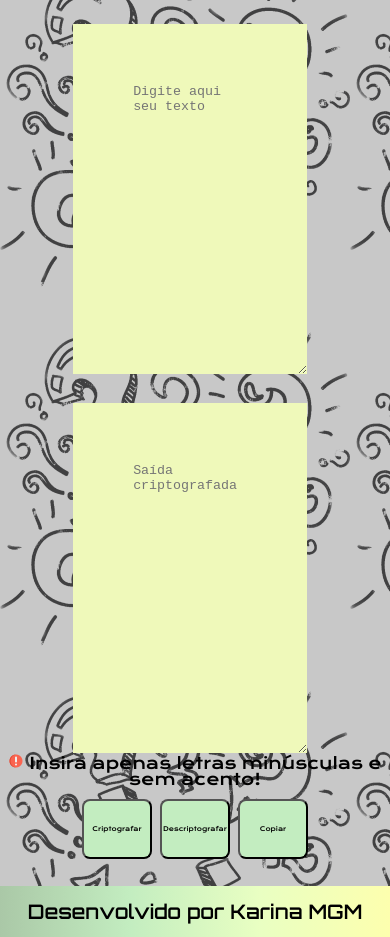
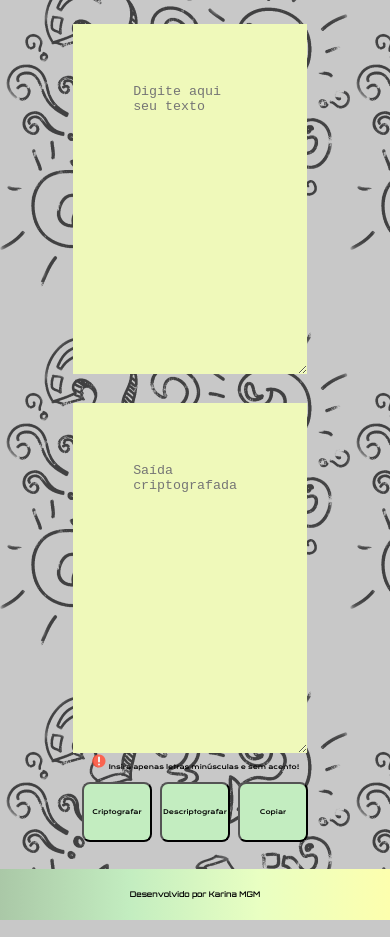
Before and after one commit to KarinaMGM/Decode-2024, a plain HTML site: page index.html in a window 390 px wide. Shown: the part 59-996 px from the top of the page. Drawn offline with nearby package versions, Linux system fonts and the light colour scheme.

Commit message:
Add files via upload

```diff
--- a/css/styles.css
+++ b/css/styles.css
@@ -129,6 +129,7 @@ body{
 
     .warning{
         margin-top: auto;
+        font-size: 1.6vw;
     }
 
     .type__button{
@@ -138,6 +139,10 @@ body{
     .type__button .btn1, .btn2, .btn3{
         width: 18%;
         font-size: 1.6vw;
+    }
+
+    .footnote{
+        font-size: 2vw;
     }
 }
 
```
